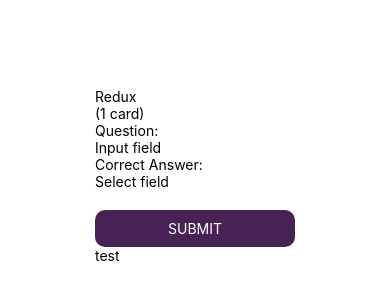
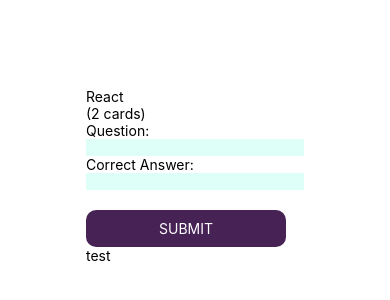
Before and after one commit to nmarquesin/Udacity_Reactive_Native_FlashCards, a React Native app: screen / in a window 390 px wide. Shown: the part 246-546 px from the top of the page. Built offline with nearby package versions, Linux system fonts and the light colour scheme.

Commit message:
Add TextInput from ReactNavite

```diff
--- a/src/components/AddCard.js
+++ b/src/components/AddCard.js
@@ -1,24 +1,16 @@
 import React, { Component } from "react";
-import { View, Text } from "react-native";
+import { View, Text, TextInput } from "react-native";
 import { getDeck } from "../utils/_DATA";
 import { mint, purple, white } from "../utils/colors";
 import { MaterialCommunityIcons } from "@expo/vector-icons";
 import SelectField from "./SelectField";
-import TextInput from "./TextInput";
 import Button from "./Button";
-
-// function SubmitBtn ({ onPress }) {
-//     return(
-
-//     )
-// }
 
 class AddCard extends Component {
   state = {
-    question: "test",
-    answer: "test",
+    question: "",
+    answer: "",
     test: "test",
-    // type: "",
   };
   updateValue = (value, valueName) => {
     if (this.state.type !== "") {
@@ -30,10 +22,32 @@
       });
     }
   };
+  onChangeQuestion = (value) => {
+    if (this.state.type !== "") {
+      this.setState((state) => {
+        return {
+          ...state,
+          question: value,
+        };
+      });
+    }
+  };
+  onChangeAnswer = (value) => {
+    if (this.state.type !== "") {
+      this.setState((state) => {
+        return {
+          ...state,
+          answer: value,
+        };
+      });
+    }
+  };
   handleSaveQuestion = () => {
     const { question, answer } = this.state;
     if (question !== "" && answer !== "") {
       console.log("Question saved.");
+      console.log("New Question =", question);
+      console.log("New Answer =", answer);
       this.setState(() => ({
         question: "",
         answer: "",
@@ -46,19 +60,10 @@
 
     // Save to DB
   };
-  //   handleSelectType = (value) => {
-  //     this.setState((state) => {
-  //       return {
-  //         ...state,
-  //         type: value,
-  //       };
-  //     });
-  //   };
   render() {
-    const deck = getDeck("Redux");
-    // console.log("This is the deck: ", deck);
-    const valueq = this.state["question"];
-    const valuea = this.state["answer"];
+    const deck = getDeck("React");
+    const valueq = this.state.question;
+    const valuea = this.state.answer;
     return (
       <View>
         <Text>{deck.title}</Text>
@@ -68,8 +73,10 @@
         </Text>
         <Text>Question:</Text>
         <TextInput
-          valueq={valueq}
-          onChange={(valueq) => this.updateValue(valueq, "question")}
+          style={{ backgroundColor: mint }}
+          value={valueq}
+          id="question"
+          onChangeText={(text) => this.onChangeQuestion(text)}
         />
         <Text>Correct Answer:</Text>
         {deck.type === "True or False" ? (
@@ -79,8 +86,10 @@
           />
         ) : (
           <TextInput
-            valuea={valuea}
-            onChange={(valuea) => this.updateValue(valuea, "answer")}
+            style={{ backgroundColor: mint }}
+            value={valuea}
+            id="answer"
+            onChangeText={(text) => this.onChangeAnswer(text)}
           />
         )}
         <Button
--- a/src/components/TextInput.js
+++ /dev/null
@@ -1,10 +0,0 @@
-import React from "react";
-import { View, Text } from "react-native";
-
-export default function TextInput() {
-  return (
-    <View>
-      <Text>Input field</Text>
-    </View>
-  );
-}
```
